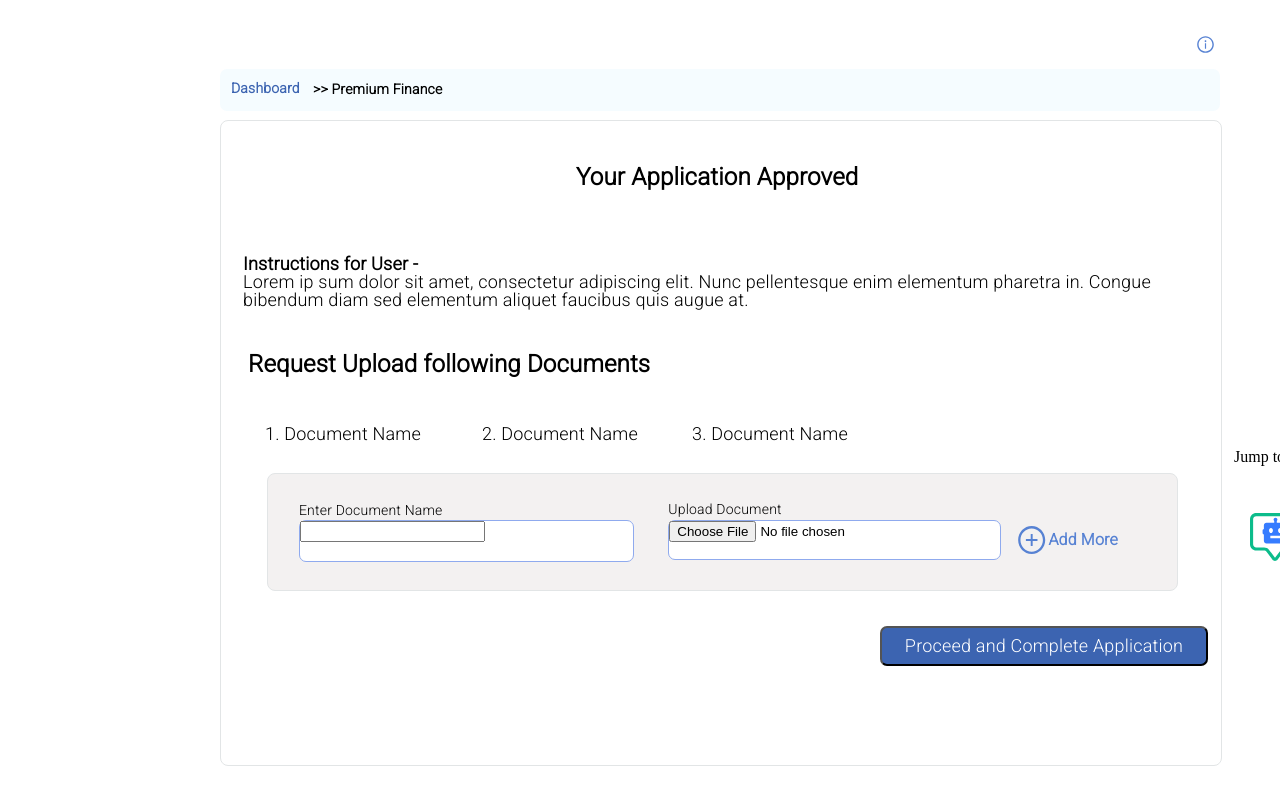
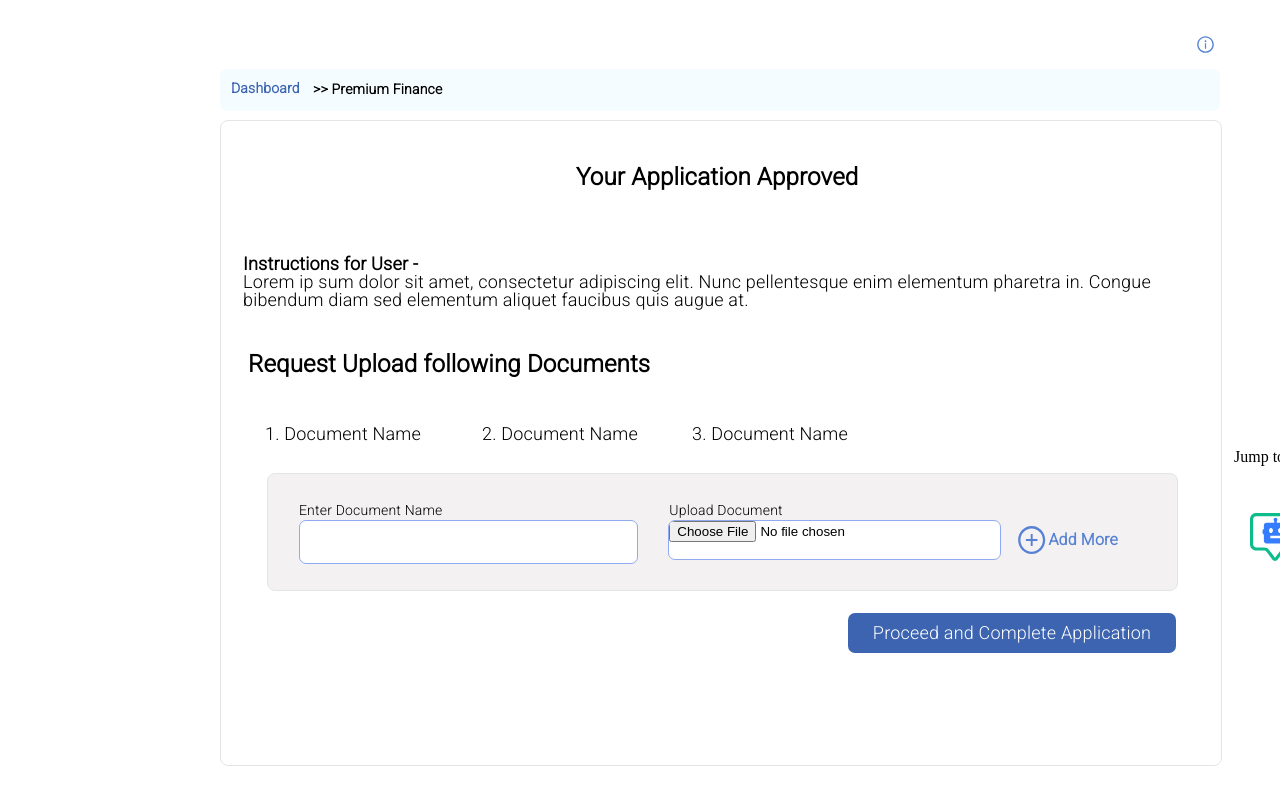
Before and after one commit to Sudnk13/PF, a plain HTML site: page index.html in a window 1280 px wide. Shown: the top 804 px of the page. Drawn offline with Linux system fonts and the light colour scheme.

Commit message:
updated index and style files.

```diff
--- a/CSS/styles.css
+++ b/CSS/styles.css
@@ -214,13 +214,12 @@ h3 {
     border-radius: 7px;
 }
 
-.form-upload {
+#form-upload {
     position: absolute;
     width: 122.5px;
     height: 18px;
-    left: 400.3px;
-    top: 26px;
-
+    left: 401.3px;
+    top: 13px;
     font-family: Roboto;
     font-style: normal;
     font-weight: normal;
@@ -232,7 +231,7 @@ h3 {
     color: #000000;
 }
 
-.upload {
+#file {
     position: absolute;
     width: 332.9px;
     height: 40px;
@@ -242,7 +241,10 @@ h3 {
     border: 1px solid #8FAAEE;
     box-sizing: border-box;
     border-radius: 7px;
+    display: flex;
+    align-items: center;
 }
+
 
 #plus-circle {
     position: absolute;
@@ -281,11 +283,11 @@ h6 {
     position: absolute;
     width: 328px;
     height: 40px;
-    left: 659px;
-    top: 505px;
+    left: 627px;
+    top: 492px;
     background: #3C64B1;
     border-radius: 7px;
-
+    border-style: none;
     font-family: Roboto;
     font-style: normal;
     font-weight: normal;
--- a/index.html
+++ b/index.html
@@ -37,15 +37,9 @@
 
         <div class="sub-container">
             <label class="input">Enter Document Name</label><br>
-            <div class="input-box">
-                <input type="text" >
-            </div>
-            <form class="form-upload" action="upload.php">
-                Upload Document<br>
-            </form>
-            <div class="upload">
-                <input type="file">
-            </div>
+            <input type="text" class="input-box">
+            <p id="form-upload">Upload Document</p>
+            <input type="file" id="file" aria-label="File browser example">
             <svg id="plus-circle" width="32" height="32" viewBox="0 0 32 32" fill="none"
                 xmlns="http://www.w3.org/2000/svg">
                 <path
```
